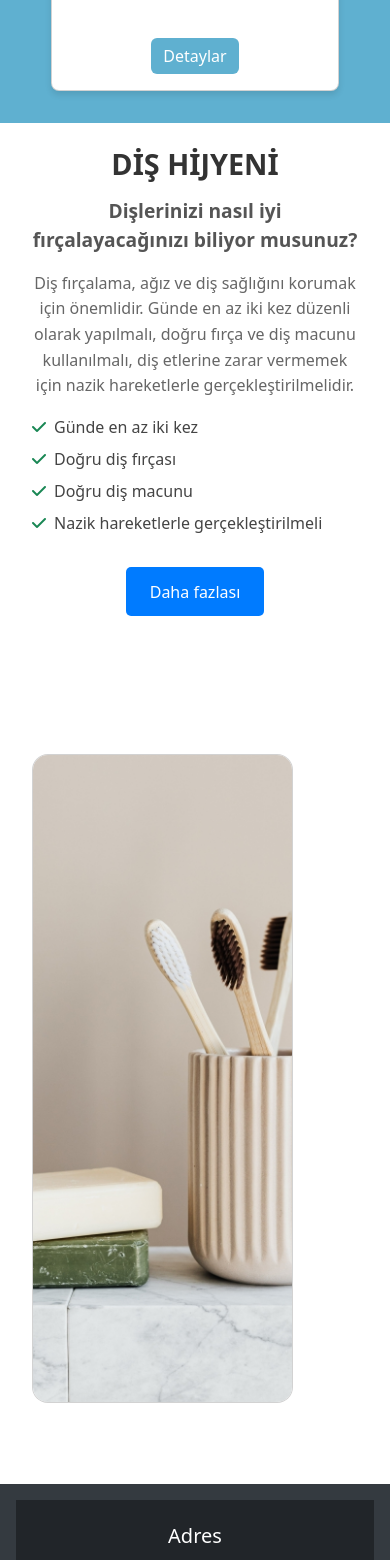
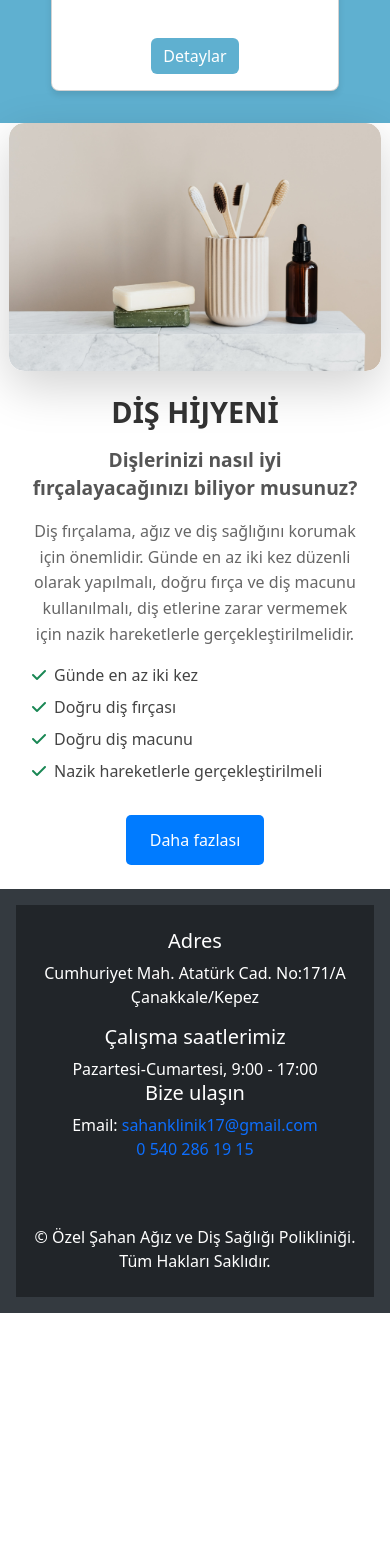
Before and after one commit to Furkan-Kamaci/sahan-dent, an Angular app: page /home-page in a window 390 px wide. Shown: the part 4420-5980 px from the top of the page. After the commit the page ends 5733 px from the top, so only its background shows below. Built offline with nearby package versions, Linux system fonts and the light colour scheme.

Commit message:
dis-hijyen image

```diff
--- a/src/app/pages/home-page/dis-hijyen-belt/dis-hijyen-belt.component.html
+++ b/src/app/pages/home-page/dis-hijyen-belt/dis-hijyen-belt.component.html
@@ -1,17 +1,22 @@
-<!-- <div class="container-fluid dis-hijyen-belt h-100" style="border: 3px solid blue;"> -->
-<div class="container-fluid dis-hijyen-belt h-100" >
-  <!-- <div class="row h-100" style="border: 3px solid green;"> -->
-  <div class="row h-100" >
-    <!-- Left Section: Text Area -->
-    <!-- <div class="col-12 col-md-6 d-flex justify-content-center align-items-center" style="border: 3px solid orange;" > -->
-    <div class="col-12 col-md-6 d-flex justify-content-center align-items-center"  >
-      <app-text-area></app-text-area>
+<div class="container-fluid dis-hijyen-belt h-100">
+  <div class="row h-100">
+    <!-- Right Section: Image Area -->
+    <div class="col-12 col-md-6 d-flex justify-content-center align-items-center order-1 order-md-2 px-0">
+      <!-- Bootstrap Card for Mobile -->
+      <div class="card d-block d-md-none shadow-lg border-0" style="width: 90%; border-radius: 15px; overflow: hidden;">
+        <!-- Rounded Card with Shadow -->
+        <img src="/images/dis-hijyen-belt.jpeg" class="card-img-top" alt="Image Description" style="border-radius: 15px;">
+      </div>
+
+      <!-- Non-card image for larger screens -->
+      <div class="d-none d-md-block">
+        <app-image-area></app-image-area>
+      </div>
     </div>
 
-    <!-- Right Section: Image Area -->
-    <!-- <div class="col-12 col-md-6 d-flex justify-content-center align-items-center" style="border: 3px solid red;" > -->
-    <div class="col-12 col-md-6 d-flex justify-content-center align-items-center"  >
-      <app-image-area></app-image-area>
+    <!-- Left Section: Text Area -->
+    <div class="col-12 col-md-6 d-flex justify-content-center align-items-center order-2 order-md-1">
+      <app-text-area></app-text-area>
     </div>
   </div>
 </div>
```
